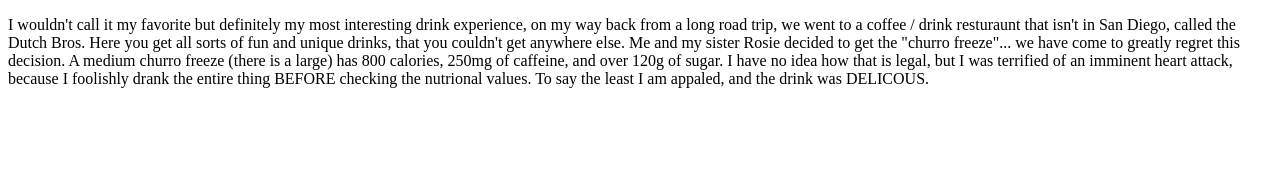
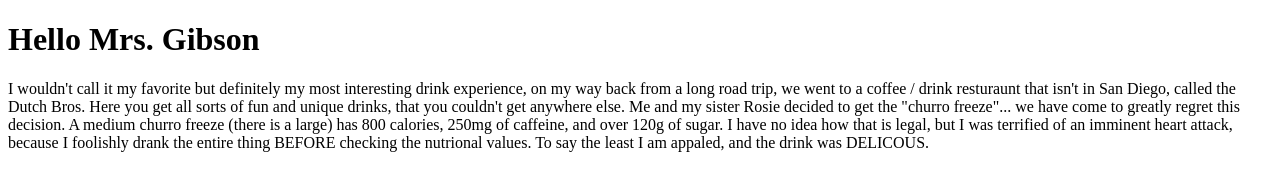
Before and after one commit to jackcrooney/webd152, a plain HTML site: page index.html in a window 1280 px wide. Drawn offline with Linux system fonts and the light colour scheme.

Commit message:
Update index.html

```diff
--- a/index.html
+++ b/index.html
@@ -6,6 +6,7 @@
     <title>cruise control</title>
 </head>
 <body>
+<h1>Hello Mrs. Gibson</h1>
  <p>I wouldn't call it my favorite but definitely my most interesting drink experience, on my way back from a long road trip, we went to a coffee / drink resturaunt that isn't in San Diego, called the Dutch Bros. Here you get all sorts of fun and unique drinks, that you couldn't get anywhere else. Me and my sister Rosie decided to get the "churro freeze"... we have come to greatly regret this decision. A medium churro freeze (there is a large) has 800 calories, 250mg of caffeine, and over 120g of sugar. I have no idea how that is legal, but I was terrified of an imminent heart attack, because I foolishly drank the entire thing BEFORE checking the nutrional values. To say the least I am appaled, and the drink was DELICOUS.  </p>
 </body>
 </html>
```
